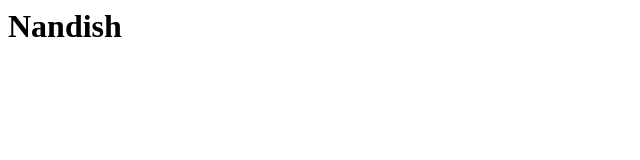
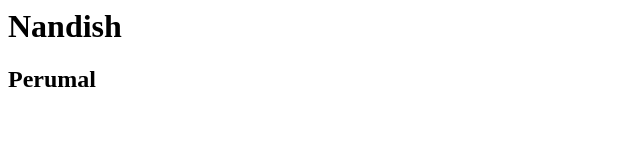
Before and after one commit to Nandish-cmyk/nandish1, a plain HTML site: page index.html in a window 1280 px wide. Shown: the whole page, without its empty margins (0-640 px from the left). Drawn offline with Linux system fonts and the light colour scheme.

Commit message:
Updated with father name

```diff
--- a/index.html
+++ b/index.html
@@ -4,5 +4,6 @@
   </head>
   <body>
     <h1>Nandish</h1>
+    <h2>Perumal</h2>
   </body>
 </html>
```
